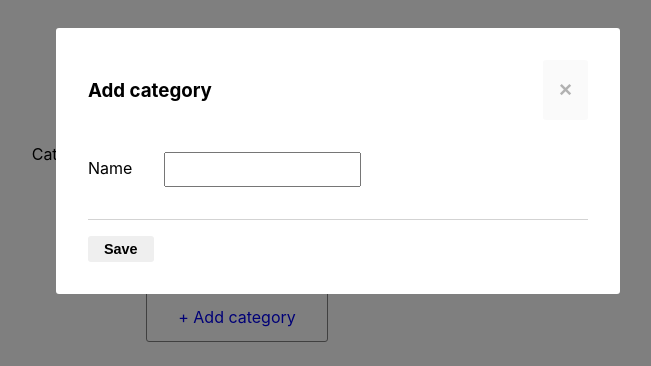
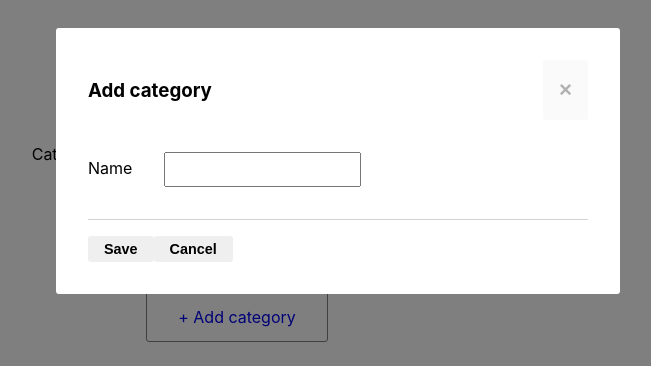
Before and after one commit to ClariceR/editable-dropdown-react, a React (Create React App) app: page / in a window 1280 px wide. Both pictures are taken after a click on the link "+ Add category". Shown: the top 366 px of the page, without its empty margins (302-953 px from the left). Built offline with nearby package versions, Linux system fonts and the light colour scheme.

Commit message:
Add cancel button to modal

```diff
--- a/src/App.js
+++ b/src/App.js
@@ -63,6 +63,10 @@ function App() {
     toggle();
   };
 
+  const handleCancelButton = () => {
+    toggle();
+  }
+
   return (
     <div className="App">
       <DropdownCategories
@@ -81,6 +85,7 @@ function App() {
         selectedCategory={selectedCategory}
         handleDeleteCategory={handleDeleteButton}
         handleUpdateCategory={handleUpdateCategory}
+        handleCancelButton={handleCancelButton}
       />
     </div>
   );
--- a/src/components/ModalCategories.js
+++ b/src/components/ModalCategories.js
@@ -12,6 +12,7 @@ const ModalCategories = ({
   selectedCategory,
   handleDeleteCategory,
   handleUpdateCategory,
+  handleCancelButton,
 }) =>
   isShowing
     ? ReactDOM.createPortal(
@@ -38,6 +39,7 @@ const ModalCategories = ({
                 selectedCategory={selectedCategory}
                 handleDeleteCategory={handleDeleteCategory}
                 handleUpdateCategory={handleUpdateCategory}
+                handleCancelButton={handleCancelButton}
               />
             </div>
           </div>
--- a/src/components/ModalFooter.js
+++ b/src/components/ModalFooter.js
@@ -6,6 +6,7 @@ function ModalFooter({
   selectedCategory,
   handleDeleteCategory,
   handleUpdateCategory,
+  handleCancelButton,
 }) {
   return (
     <div className="modal-footer">
@@ -14,7 +15,7 @@ function ModalFooter({
           className="save-button"
           onClick={() => handleUpdateCategory(selectedCategory.id)}
         >
-          Update
+          Save
         </button>
       )}
       {!isEdit && (
@@ -22,6 +23,11 @@ function ModalFooter({
           Save
         </button>
       )}
+
+      <button className="save-button" onClick={handleCancelButton}>
+        Cancel
+      </button>
+
       {isEdit && (
         <button onClick={() => handleDeleteCategory(selectedCategory.id)}>
           Delete
```
